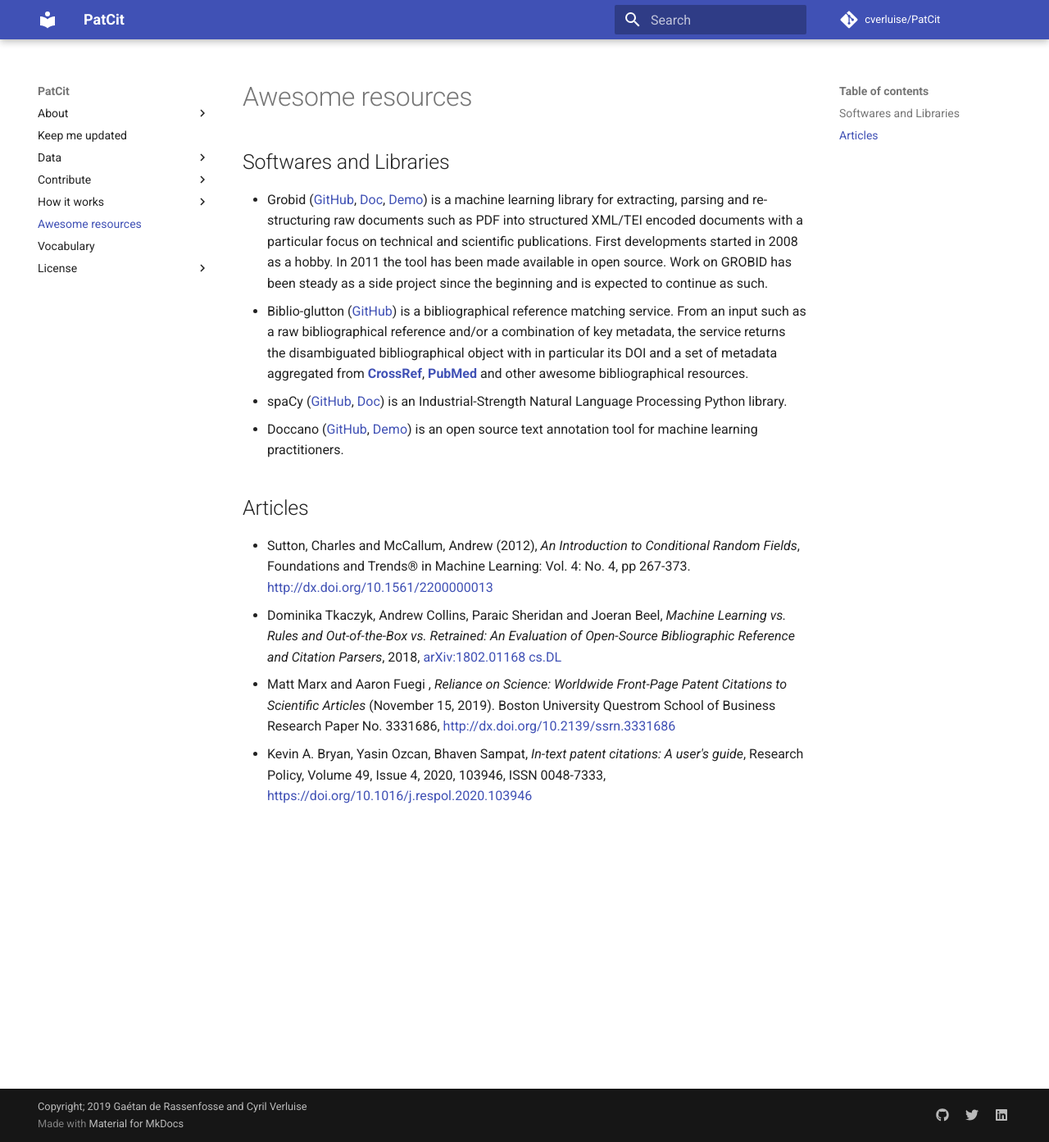
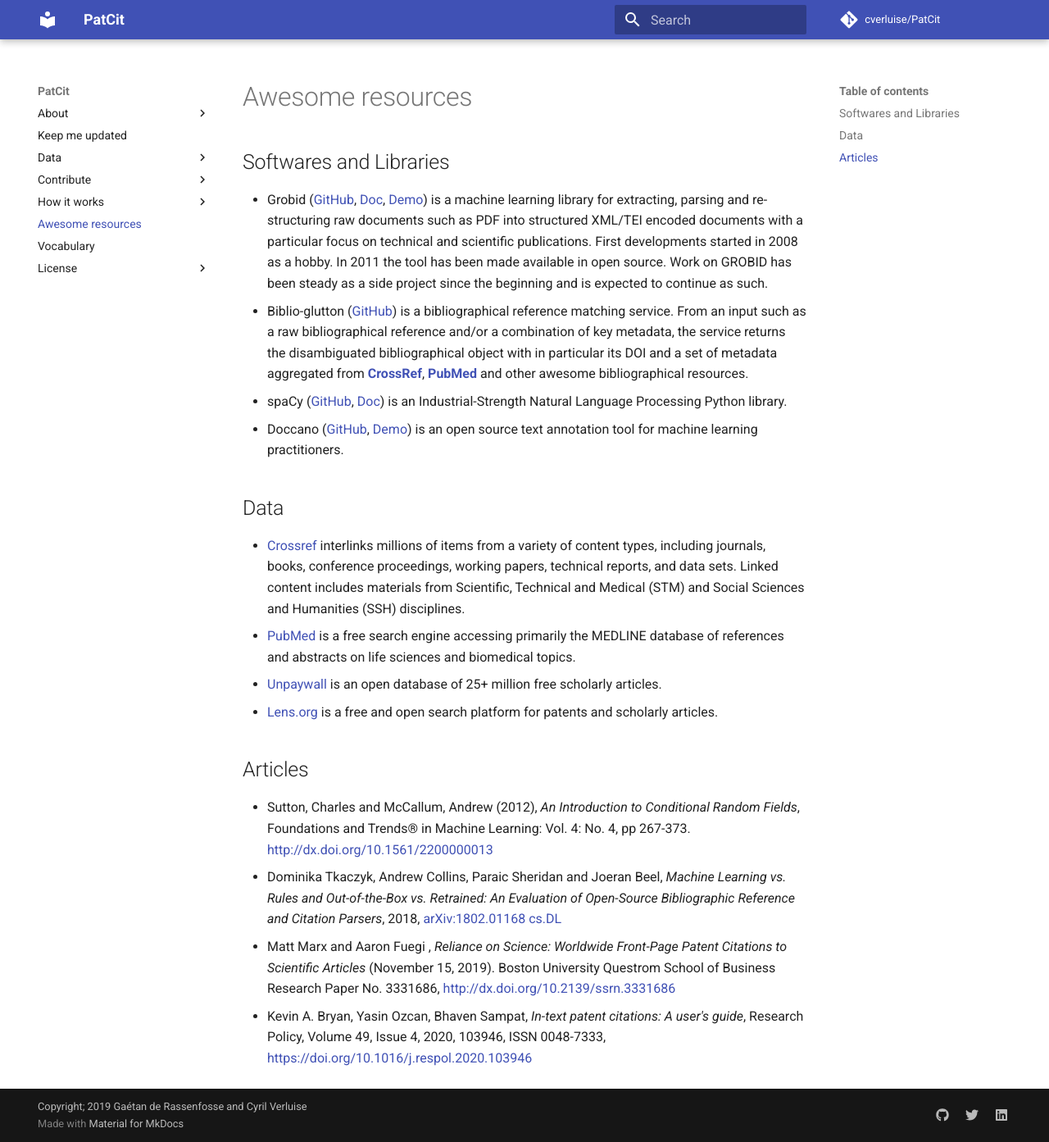
Before and after one commit to cverluise/PatCit, an MkDocs documentation site: the page built from docs/awesome.md, in a window 1280 px wide and 1393 px high. Shown: the whole window at 82% size. Built offline with MkDocs 1.6.1 and Material for MkDocs 9.7.7, drawn with Linux system fonts in a browser that asks for light colours; comment, search, counter and statistics services are not loaded.

Commit message:
:tada: add data section

```diff
--- a/docs/awesome.md
+++ b/docs/awesome.md
@@ -14,6 +14,13 @@
 - spaCy ([GitHub][spaCy-gh], [Doc][spaCy-doc]) is an Industrial-Strength Natural Language Processing Python library.
 - Doccano ([GitHub][doccano-gh], [Demo][doccano-demo]) is an open source text annotation tool for machine learning practitioners.
 
+## Data
+
+- [Crossref](https://www.crossref.org) interlinks millions of items from a variety of content types, including journals, books, conference proceedings, working papers, technical reports, and data sets. Linked content includes materials from Scientific, Technical and Medical (STM) and Social Sciences and Humanities (SSH) disciplines.
+- [PubMed](https://www.ncbi.nlm.nih.gov/pubmed/) is a free search engine accessing primarily the MEDLINE database of references and abstracts on life sciences and biomedical topics.
+- [Unpaywall](https://unpaywall.org) is an open database of 25+ million free scholarly articles.
+- [Lens.org](https://www.lens.org) is a free and open search platform for patents and scholarly articles.
+
 ## Articles
 
 - Sutton, Charles and McCallum, Andrew  (2012), *An Introduction to Conditional Random Fields*, Foundations and Trends® in Machine Learning: Vol. 4: No. 4, pp 267-373. [http://dx.doi.org/10.1561/2200000013](http://dx.doi.org/10.1561/2200000013)
```
